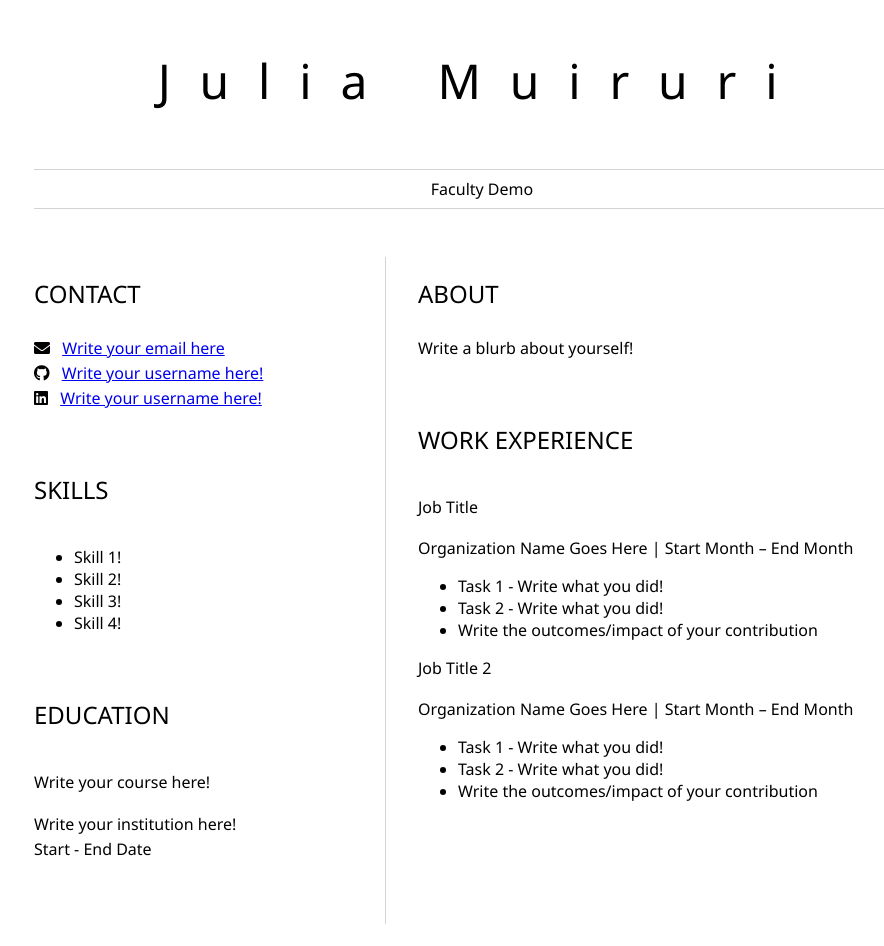
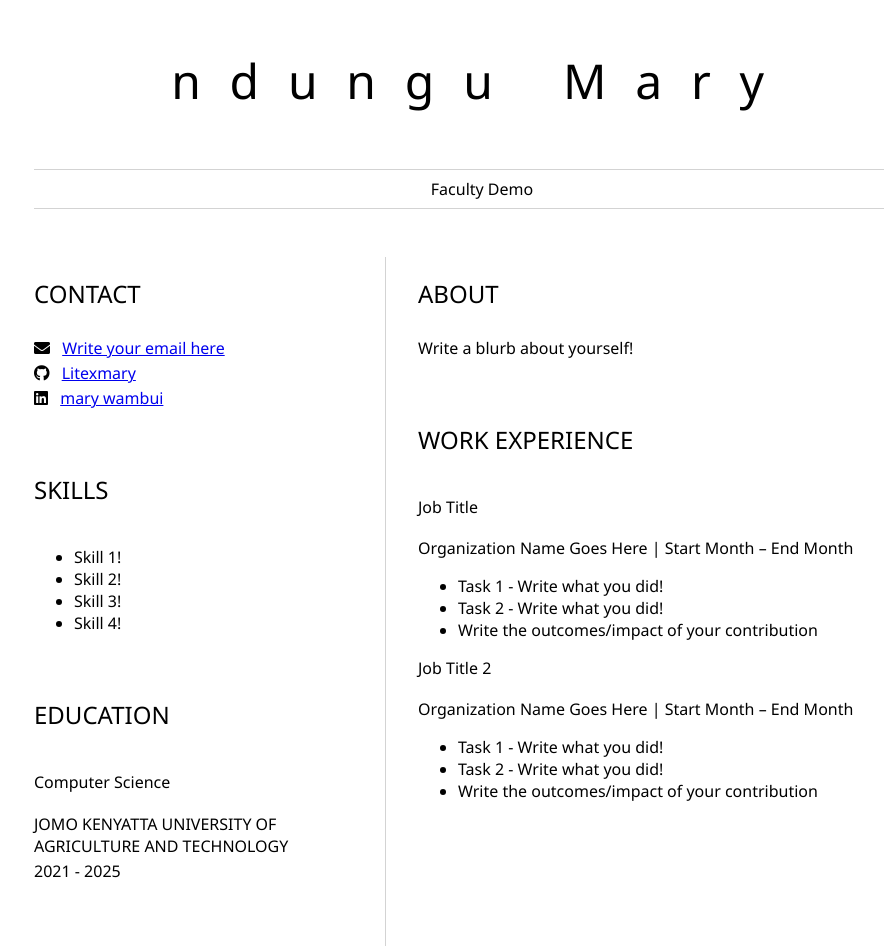
Before and after one commit to Litexmary/my-resume, a plain HTML site: page index.html in a window 1280 px wide. Shown: the whole page, without its empty margins (158-1042 px from the left). Before the commit the page ends 924 px from the top, so only its background shows below. Drawn offline with Linux system fonts and the light colour scheme.

Commit message:
my new resume

```diff
--- a/index.html
+++ b/index.html
@@ -2,13 +2,13 @@
 	<head>
 		<link href="style.css" rel="stylesheet">
         <link rel="stylesheet" href="https://cdnjs.cloudflare.com/ajax/libs/font-awesome/5.15.4/css/all.min.css">
-        <title>Julia Muiruri</title>
+        <title>ndungu mary</title>
 	</head>
 
 	<body>
 		<header id="header">
 			<!-- resume header with your name and title -->
-			<h1>Julia Muiruri</h1>
+			<h1>ndungu Mary</h1>
 			<hr>
 			Faculty Demo
 			<hr>
@@ -24,11 +24,12 @@
                     </p>
                     <p>
                         <i class="fab fa-github" aria-hidden="true"></i>
-                        <a href="github.com/yourGitHubUsername">Write your username here!</a>
+                        <a href="github.com/Litexmary">Litexmary</a>
+
                     </p>
                     <p>
                         <i class="fab fa-linkedin" aria-hidden="true"></i>
-                        <a href="linkedin.com/yourLinkedInUsername">Write your username here!</a>
+                        <a href="linkedin.com/mary wambui">mary wambui</a>
                     </p>
 				</section>
 				<section>
@@ -44,12 +45,12 @@
 				<section>
 					<h2>EDUCATION</h2>
 					<!-- your education -->
-                    <h3>Write your course here!</h3>
+                    <h3>Computer Science</h3>
                     <p>
-                        Write your institution here!
+                        JOMO KENYATTA UNIVERSITY OF AGRICULTURE AND TECHNOLOGY
                     </p>
                     <p>
-                        Start - End Date
+                        2021 - 2025
                     </p>
 				</section>
 			</article>
```
